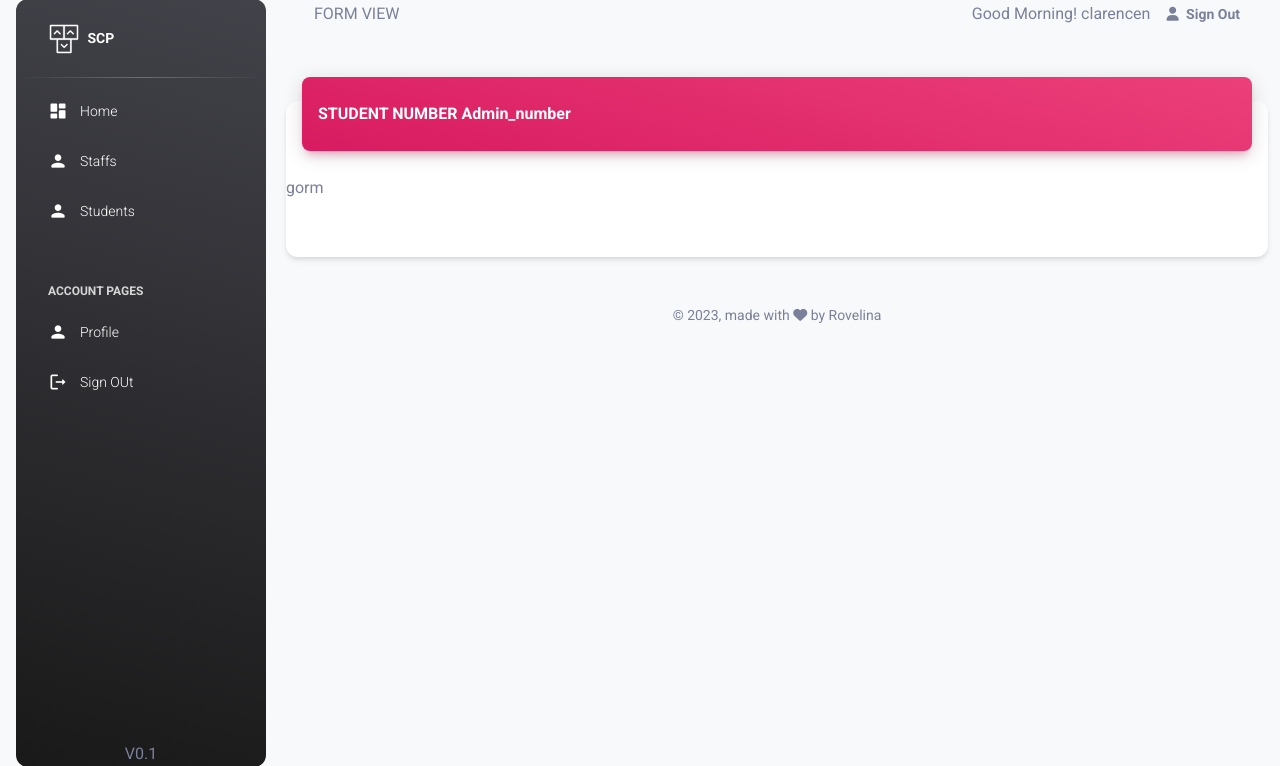
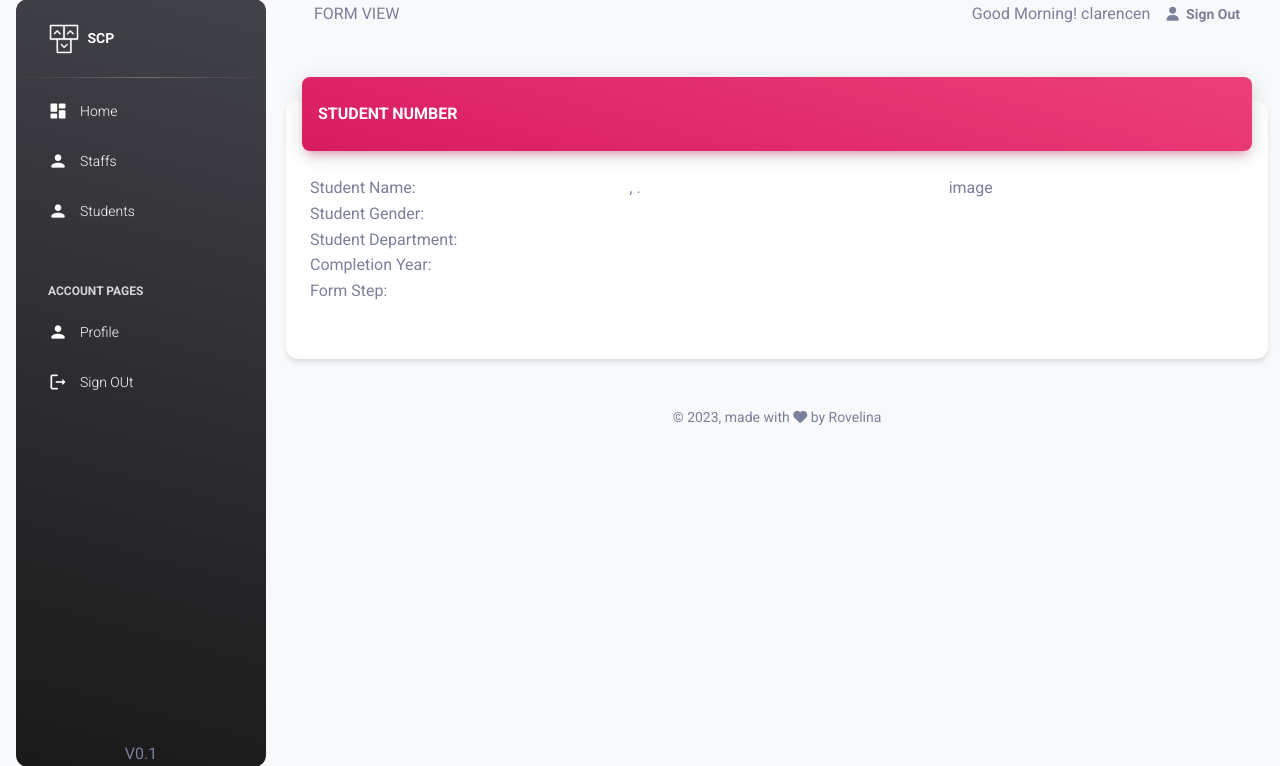
Before and after one commit to Abduswamad/pdo-basic, a PHP site: page /clearance_system/pages/staff/form_view.php?id=1 in a window 1280 px wide. Shown: the part 17-783 px from the top of the page. Run offline with PHP 8.4, Linux system fonts and the light colour scheme; a user stored in the database is signed in; data comes from the database, SQL or seed files in the repository; data that the repository does not hold is empty; some libraries are stand-ins or nearby versions.

Commit message:
nishaweka detail kwenye form view

```diff
--- a/classes/Form.php
+++ b/classes/Form.php
@@ -1,5 +1,39 @@
 <?php
  class Form {
+    public function form_detail($id)
+    {
+        try{
+            $db = getDB();
+            $stmt = $db->prepare("SELECT
+                frm.form_id,
+                frm.student,
+                frm.form_step,
+                std.first_name,
+                std.middle_name,
+                std.last_name,
+                std.completion_year,
+                gnd.gender_name,
+                dpt.department_name,
+                fstp.step_name
+            FROM form frm
+            inner join student std
+            on std.student_number = frm.student
+            inner join  gender gnd
+            on gnd.gender_id = std.gender
+            inner join  department dpt
+            on dpt.department_number = std.department
+            inner join form_step fstp
+            on fstp.step_id = frm.form_step
+            WHERE frm.form_id = :form_id ");
+            $stmt->bindParam("form_id", $id,PDO::PARAM_STR);
+            $stmt->execute();
+            $data = $stmt->fetch(PDO::FETCH_OBJ);
+            return $data;
+        }
+        catch(PDOException $e) {
+            echo '{"error":{"get_staff":'. $e->getMessage() .'}}';
+        }
+    }
     public function staff_forms($staff_id)
     {
         try{
--- a/pages/staff/form_view.php
+++ b/pages/staff/form_view.php
@@ -4,6 +4,8 @@
     $page_tittle = "FORM VIEW ";
     $SessinUser=$account_class->staff_session_detail($login_session_id);
     $forms=$form_class->staff_forms($login_session_id);
+    $id =$_GET['id'];
+    $form_detail=$form_class->form_detail($id);
 ?>
 <!DOCTYPE html>
 <html lang="en">
@@ -40,18 +42,65 @@
                 <div class="bg-gradient-primary shadow-primary border-radius-lg pt-4 pb-3">
                   <div class="row">
                       <div class="col-6">
-                        <h6 class="text-white  text-capitalize ps-3">STUDENT NUMBER  <?php echo  $login_session_id?></h6>
+                        <h6 class="text-white  text-capitalize ps-3">STUDENT NUMBER  <?php echo  $form_detail->student ?></h6>
                       </div>
-                      <!-- <div class="col-6 text-end ">
-                          <a href="#" class="btn btn-outline-primary btn-sm mb-0 bg-white ">Print</a>
-                      </div> -->
+
                   </div>
                 </div>
               </div>
-              <div class="card-body px-0 pb-2">
-                gorm
+              <div class="card-body  pb-2">
+                <div class="row">
+                  <div class="col-8">
+                   <div class="row">
+                      <div class="col-6">
+                        Student Name:
+                      </div>
+                      <div class="col-6">
+                      <?php
+                         $name =   $form_detail->last_name. ", ".$form_detail->first_name. " ". $form_detail->middle_name. ".";
+                       echo  $name ?>
+                      </div>
+                      <div class="col-6">
+                        Student Gender:
+                      </div>
+                      <div class="col-6">
+                      <?php
+                         $gender = $form_detail->gender_name;
+                       echo  $gender ?>
+                      </div>
+                      <div class="col-6">
+                        Student Department:
+                      </div>
+                      <div class="col-6">
+                      <?php
+                         $dapartment = $form_detail->department_name;
+                       echo  $dapartment ?>
+                      </div>
+                      <div class="col-6">
+                        Completion Year:
+                      </div>
+                      <div class="col-6">
+                      <?php
+                         $year =  $form_detail->completion_year ;
+                       echo  $year ?>
+                      </div>
+                      <div class="col-6">
+                        Form Step:
+                      </div>
+                      <div class="col-6">
+                      <?php
+                         $step =  $form_detail->step_name ;
+                       echo  $step ?>
+                      </div>
+                   </div>
+                  </div>
+                  <div class="col-4">
+                    image
+                  </div>
+                </div>
               </div>
               <div class="card-footer">
+
               </div>
             </div>
           </div>
```
Also changed, not shown: pages/student/form_view.php (+52 -2 lines).
